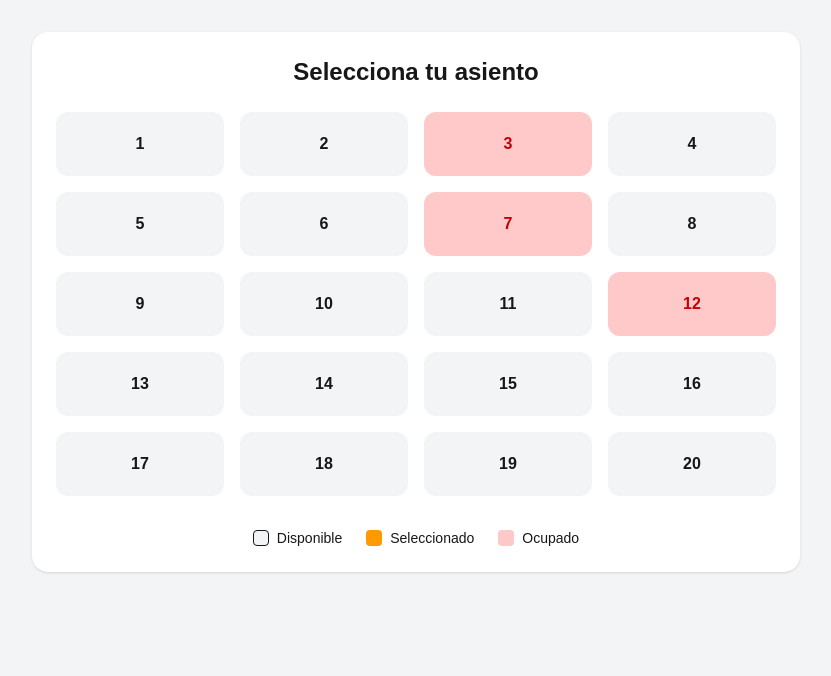
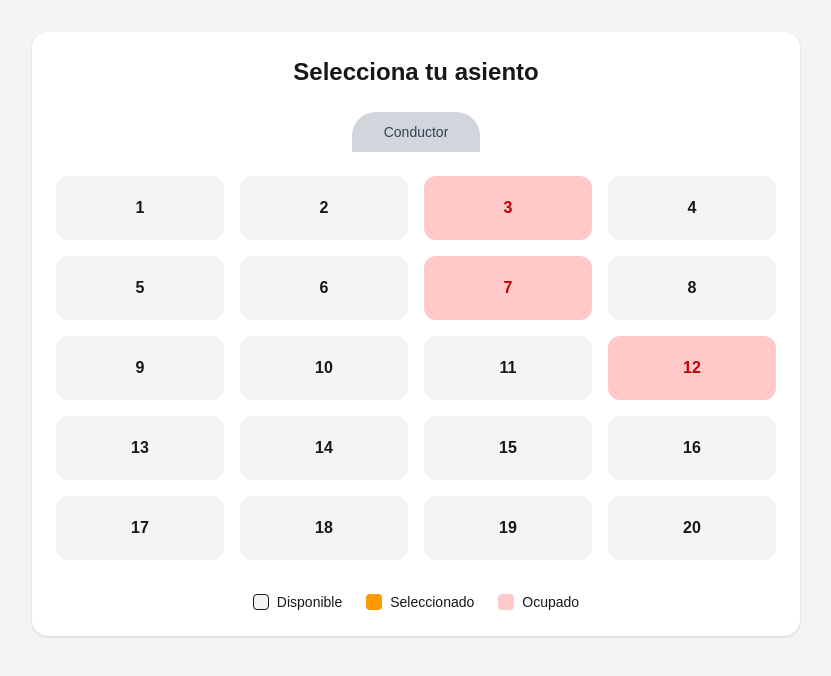
Before and after one commit to RobertM21-web/pasajes-interprovincial, a Next.js app: page /cliente/selector-asientos in a window 1280 px wide. Shown: the top 676 px of the page, without its empty margins (224-1055 px from the left). Built offline with nearby package versions, Linux system fonts and the light colour scheme.

Commit message:
style(cliente): agregar cabina visual del bus en selector de asientos

```diff
--- a/components/asientos/SelectorAsientos.tsx
+++ b/components/asientos/SelectorAsientos.tsx
@@ -21,7 +21,13 @@ export default function SelectorAsientos() {
     <div className="w-full max-w-3xl mx-auto p-6 bg-white rounded-2xl shadow">
       <h2 className="text-2xl font-bold mb-6 text-center">
         Selecciona tu asiento
-      </h2>
+        </h2>
+
+        <div className="flex justify-center mb-6">
+        <div className="w-32 h-10 bg-gray-300 rounded-t-3xl flex items-center justify-center text-sm font-medium text-gray-700">
+            Conductor
+        </div>
+        </div>
 
       <div className="grid grid-cols-4 gap-4">
         {initialSeats.map((seat) => {
```
